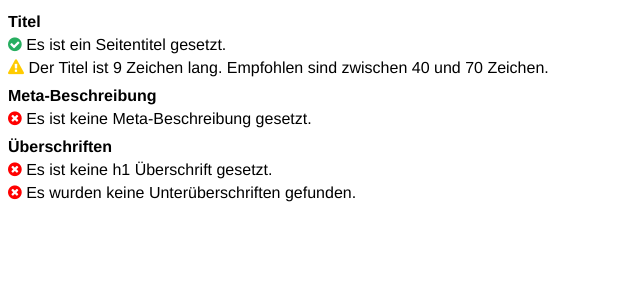
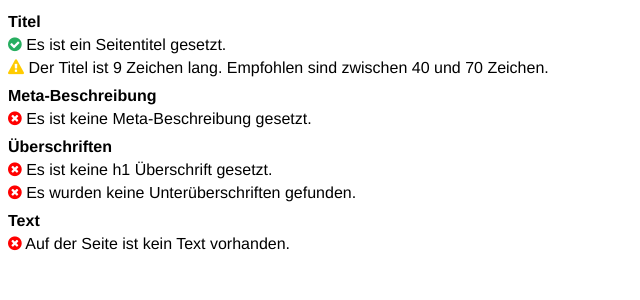
Before and after one commit to creimers/djangocms_seo_check, a Django app: template templates/seo_check/_check_modal.html in a window 1280 px wide. Shown: the top 300 px of the page, without its empty margins (0-640 px from the left). Run offline with Django 3.2, Linux system fonts and the light colour scheme; the template is opened without the code that fills it, so the values that code supplies are empty; some libraries are stand-ins or nearby versions.

Commit message:
text detection

```diff
--- a/static/seo_check/js/check.js
+++ b/static/seo_check/js/check.js
@@ -1,17 +1,19 @@
 $(window).load(function(){
   // SETUP
-  $('.page-title-yes').hide();
+  //$('.page-title-yes').hide();
   $('#page-title-suggestion').hide();
   $('#page-title-good-length').hide();
-  $('#page-title-no').hide();
-  $('#meta-description-yes').hide();
-  $('#meta-description-no').hide();
+  //$('#page-title-no').hide();
+  //$('#meta-description-yes').hide();
+  //$('#meta-description-no').hide();
 
-  $('.h1-yes').hide();
-  $('.h1-no').hide();
+  $('.seo-item').hide();
 
-  $('.h2-yes').hide();
-  $('.h2-no').hide();
+  //$('.h1-yes').hide();
+  //$('.h1-no').hide();
+
+  //$('.h2-yes').hide();
+  //$('.h2-no').hide();
 
   var modalTitle = $('#cms_toolbar .cms_modal .cms_modal-title', window.parent.document);
 
@@ -73,4 +75,22 @@
   else {
     $('.h2-yes').show();
   }
+
+  // TEXT
+  var wordCount = 0;
+  var text = $('p:visible', parent.document);
+  if (text.length !== 0) {
+    $('.text-yes').show();
+    text.each(
+      function(){
+        var content = $(this).text();
+        var contentLength = content.split(' ').length;
+        wordCount += contentLength;
+      }
+    )
+    $('#word-count').text(wordCount);
+  }
+  else{
+    $('.text-no').show();
+  }
 });
--- a/templates/seo_check/_check_modal.html
+++ b/templates/seo_check/_check_modal.html
@@ -30,6 +30,10 @@
     <div class="h2-yes seo-item"><i class="fa fa-check-circle"></i> Es sind Unterüberschriften vorhanden.</div>
     <div class="h2-no seo-item"><i class="fa fa-times-circle"></i> Es wurden keine Unterüberschriften gefunden.</div>
 
+    <div class="seo-headline">Text</div>
+    <div class="text-yes seo-item"><i class="fa fa-check-circle"></i> Auf der Seite ist Text vorhanden. Dieser ist <span id="word-count"></span> Wörter lang.</div>
+    <div class="text-no seo-item"><i class="fa fa-times-circle"></i> Auf der Seite ist kein Text vorhanden.</div>
+
     <script src="{{STATIC_URL}}seo_check/bower_components/jquery/dist/jquery.js"></script>
     <script src="{{STATIC_URL}}seo_check/js/check.js"></script>
 
```
